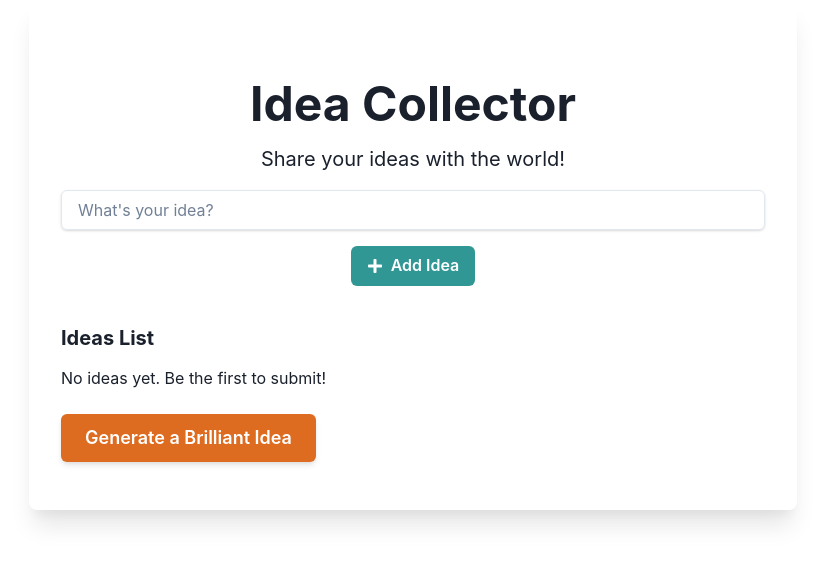
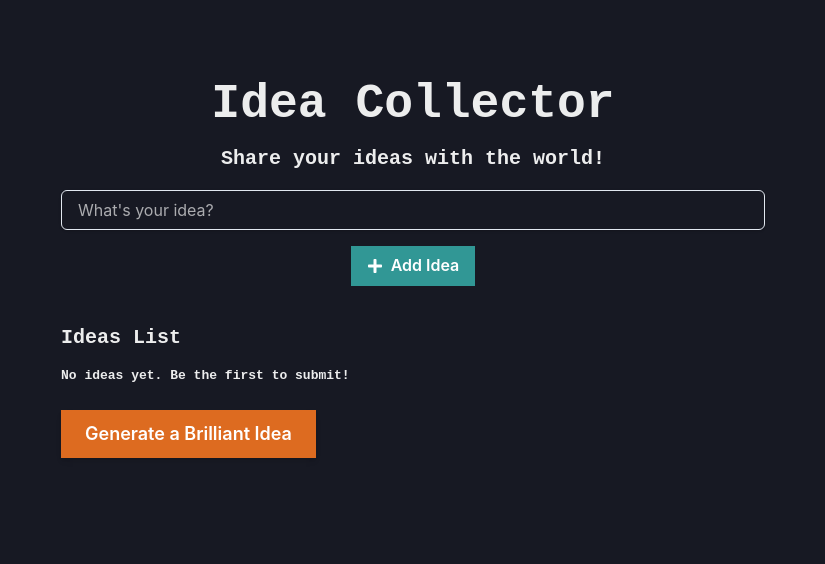
Before and after one commit to GPT-Engineer-App/idea-hive, a React (Vite) app: page / in a window 1280 px wide. Shown: the top 564 px of the page, without its empty margins (227-1052 px from the left). Built offline with nearby package versions, Linux system fonts and the light colour scheme.

Commit message:
Updated the UI to reflect the Neubrutalist design style, with a monochromatic color scheme, bold and monospaced typography, flat and solid-looking UI elements, and systematic spacing and layout.
Prompt: use the Neubrutalist UI Design Style to update the UI

```diff
--- a/src/main.jsx
+++ b/src/main.jsx
@@ -11,12 +11,57 @@ const colors = {
   },
 };
 
-const theme = extendTheme({ colors });
+const theme = extendTheme({
+  colors,
+  components: {
+    Heading: {
+      baseStyle: {
+        fontFamily: "monospace",
+        fontWeight: "bold",
+      },
+    },
+    Text: {
+      baseStyle: {
+        fontFamily: "monospace",
+        fontWeight: "bold",
+      },
+    },
+    Button: {
+      baseStyle: {
+        boxShadow: "none",
+        borderRadius: "none",
+      },
+    },
+    Input: {
+      baseStyle: {
+        boxShadow: "none",
+        borderRadius: "none",
+      },
+    },
+    IconButton: {
+      baseStyle: {
+        boxShadow: "none",
+        borderRadius: "none",
+      },
+    },
+  },
+  styles: {
+    global: {
+      "html, body": {
+        backgroundColor: "gray.900",
+        color: "whiteAlpha.900",
+      },
+      "*::placeholder": {
+        color: "whiteAlpha.700",
+      },
+    },
+  },
+});
 
 ReactDOM.createRoot(document.getElementById("root")).render(
   <React.StrictMode>
     <ChakraProvider theme={theme}>
       <App />
     </ChakraProvider>
-  </React.StrictMode>
+  </React.StrictMode>,
 );
--- a/src/pages/Index.jsx
+++ b/src/pages/Index.jsx
@@ -50,7 +50,7 @@ const Index = () => {
   };
 
   return (
-    <Container maxW="container.md" py={10} borderRadius="lg" p={8} boxShadow="xl">
+    <Container maxW="container.md" py={10} p={8}>
       <VStack spacing={4} as="form" onSubmit={(e) => e.preventDefault()} align="center" mt={12}>
         <Heading size="2xl">Idea Collector</Heading>
         <Text fontSize="xl">Share your ideas with the world!</Text>
```
